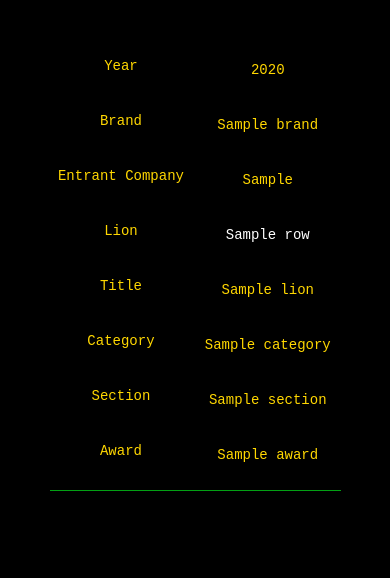
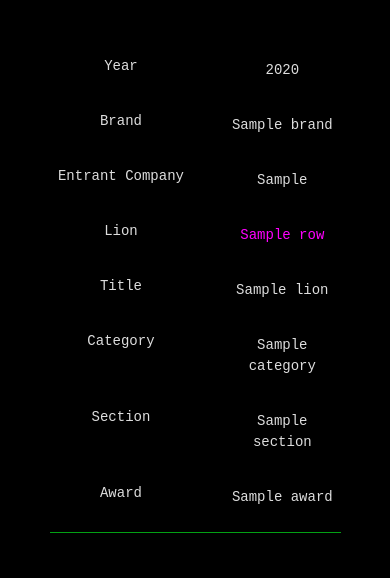
Before and after one commit to kumbiagit/lovetheworkmoremore, a Flask app: template app/templates/index.html in a window 390 px wide. Shown: the part 86-664 px from the top of the page. Run offline with Flask 3, Linux system fonts and the light colour scheme; the template is opened without the code that fills it: most values are stand-ins (such as "Sample title", 1, 10 or a date in 2020).

Commit message:
correcciones menores como agregar el ICO

```diff
--- a/app/static/styles.css
+++ b/app/static/styles.css
@@ -32,6 +32,14 @@ body {
   margin: 0 auto;
   -ms-flex-line-pack: distribute;
       align-content: space-around;
+}
+
+#table-body {
+  color: #ddd;
+}
+
+#table-body a{
+  color: fuchsia;
 }
 
 /* TABLE STYLES, FILTERS AND SELECTORS */
@@ -343,7 +351,8 @@ table td {
   td {
     background: transparent;
     position: relative;
-    padding-left: 50%;
+    padding-left: 60%;
+    word-wrap: break-word;
   }
 
   td:before {
@@ -354,6 +363,11 @@ table td {
     padding-right: 10px;
     white-space: nowrap;
   }
+
+  table td {
+    word-wrap: break-word;
+  }
+
 
   td:nth-of-type(1):before { content: "Year"; }
   td:nth-of-type(2):before { content: "Brand"; }
--- a/app/templates/index.html
+++ b/app/templates/index.html
@@ -5,9 +5,7 @@
   <title>lovetheworkmoremore.com</title>
   <link rel="stylesheet" href="{{ url_for('static', filename='styles.css') }}">
   <link rel="stylesheet" href="https://cdnjs.cloudflare.com/ajax/libs/font-awesome/4.7.0/css/font-awesome.min.css">
-  <link rel="icon" type="image/png" sizes="16x16" href="{{ url_for('static', filename='assets/favicon16.png') }}">
-  <link rel="icon" type="image/png" sizes="32x32" href="{{ url_for('static', filename='assets/favicon32.png') }}">
-  <link rel="icon" type="image/png" sizes="48x48" href="{{ url_for('static', filename='assets/favicon48.png') }}">
+  <link rel="icon" href="{{ url_for('static', filename='LTWMM-LOGO.ico') }}" type="image/x-icon">
 
   <script src="https://code.jquery.com/jquery-3.6.0.min.js"></script>
   <script src="{{ url_for('static', filename='main.js') }}"></script>
```
Also changed, not shown: app/static/LTWMM-LOGO.ico (added).
